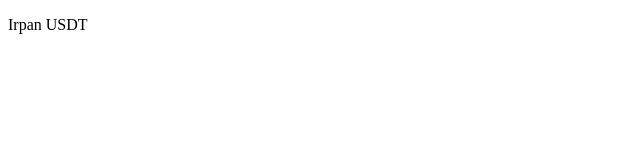
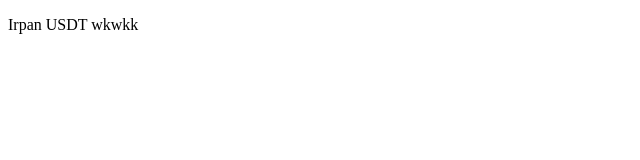
Before and after one commit to xfpan74/xfpan74.github.io, a plain HTML site: page index.html in a window 1280 px wide. Shown: the full height of the page, 0-640 px from the left. Drawn offline with Linux system fonts and the light colour scheme.

Commit message:
Update index.html

```diff
--- a/index.html
+++ b/index.html
@@ -4,6 +4,6 @@
         <title>Irpan USDT</title>
     </head>
     <body>
-        <p>Irpan USDT</p>
+        <p>Irpan USDT wkwkk</p>
     </body>
 </html>
```
